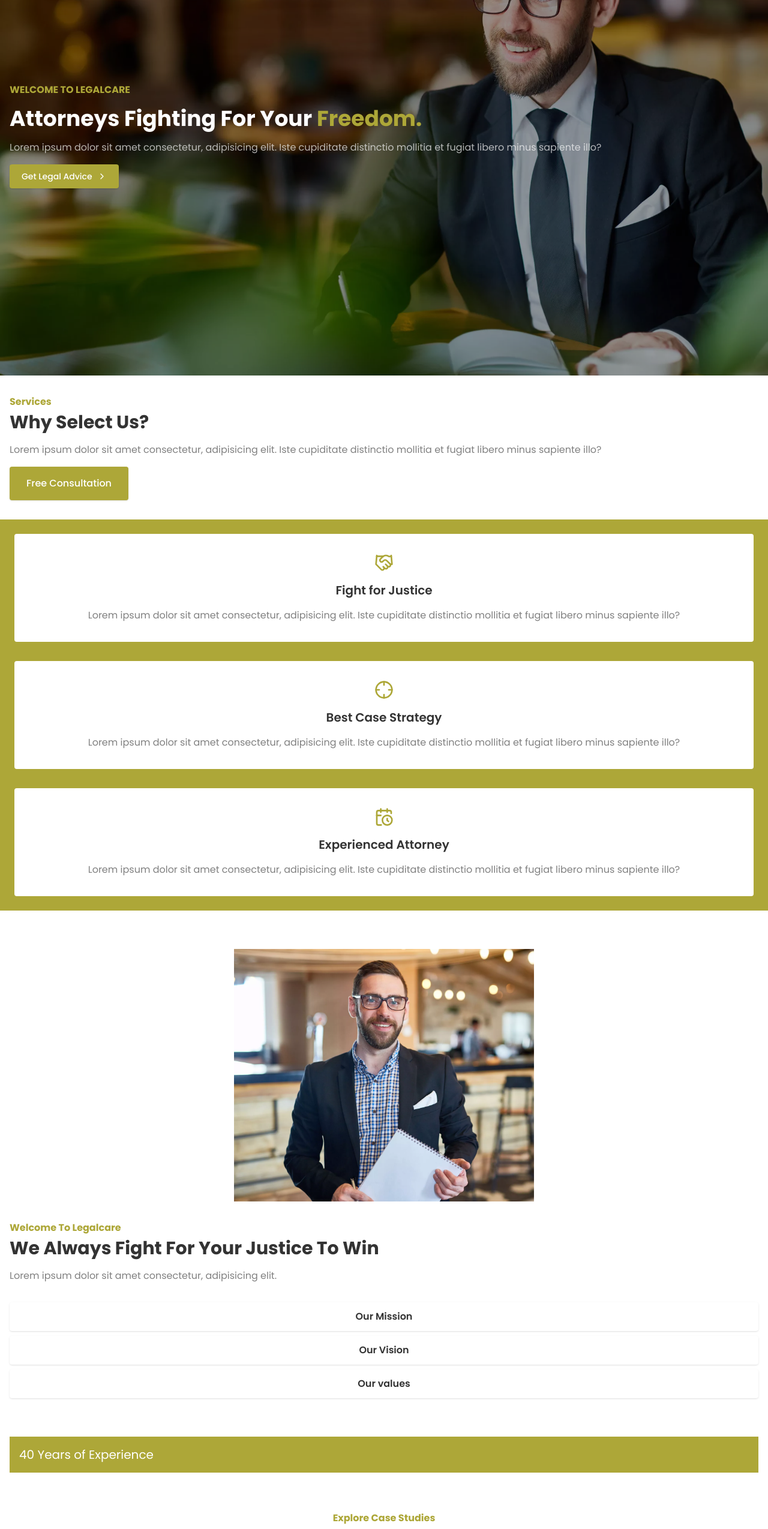
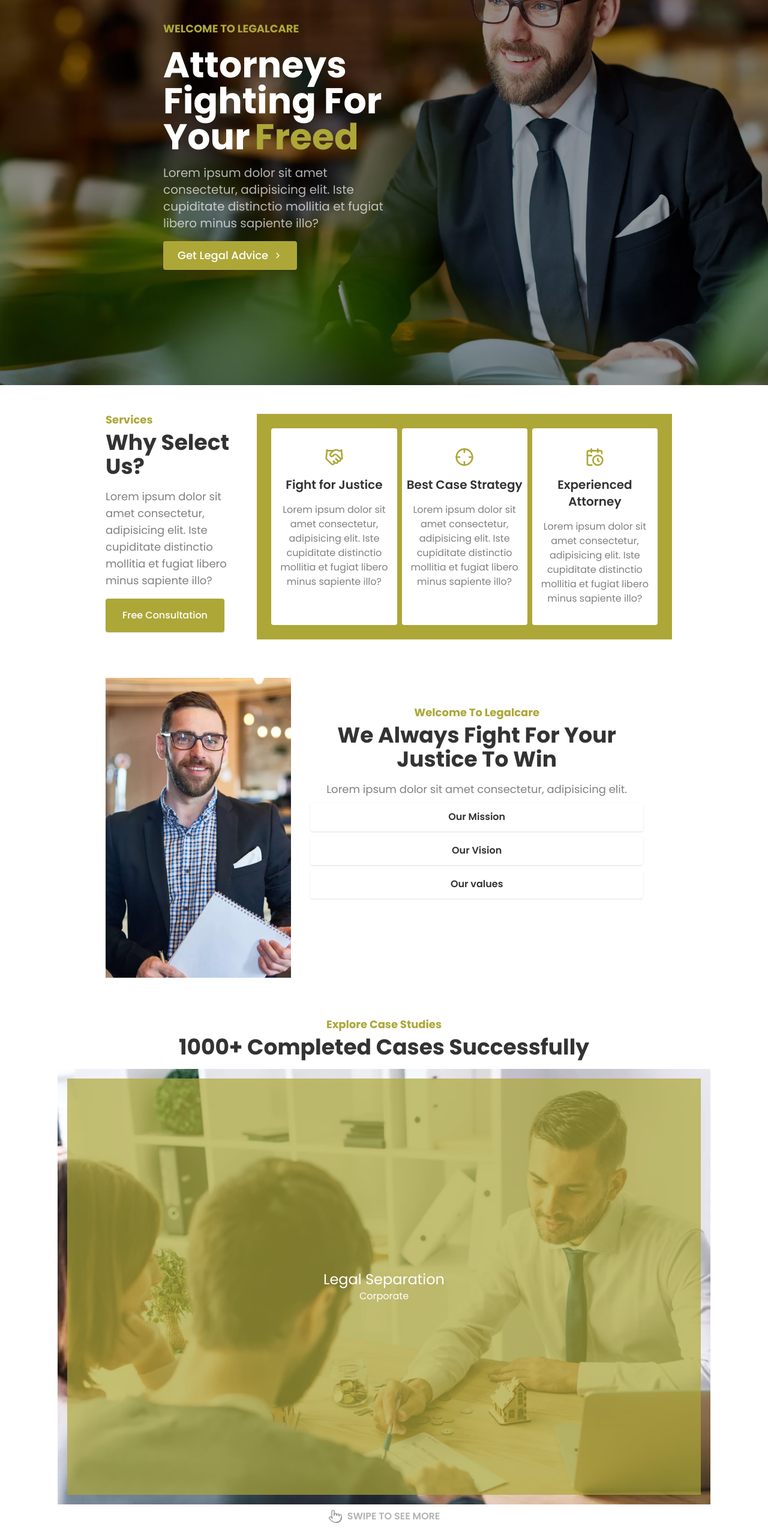
Before and after one commit to AlmeidaLucas2412/Lawyer-Page, a Next.js app: page / in a window 1280 px wide. Shown: the part 234-2783 px from the top of the page at 60% size. Built offline with nearby package versions, Linux system fonts and the light colour scheme.

Commit message:
Working on desktop version

```diff
--- a/app/(app)/sections/blog-section.tsx
+++ b/app/(app)/sections/blog-section.tsx
@@ -5,7 +5,7 @@ export const BlogSection = () => {
   return (
     <section className="flex flex-col px-4 py-8 gap-y-6">
       <Heading introduction="Our Blog" title="Recent Blog" alignCenter />
-      <div className="flex flex-col items-center gap-y-10">
+      <div className="flex flex-col items-center gap-y-10 md:flex-row md:gap-x-2">
         <BlogCard
           title="All you want to know about industrial laws"
           image="/latest-case_1.jpg"
--- a/app/(app)/sections/hero.tsx
+++ b/app/(app)/sections/hero.tsx
@@ -1,35 +1,43 @@
+"use client";
+
 import { Typewritter } from "@/components/typewritter";
 import { Button } from "@/components/ui/button";
 import { ChevronRight } from "lucide-react";
+import { motion } from "framer-motion";
 
 export const Hero = () => {
   return (
     <section
-      className="flex flex-col justify-center h-screen relative"
+      className="relative flex flex-col justify-center h-screen"
       style={{
         backgroundImage: "url('/hero-image.jpg')",
         backgroundSize: "cover",
         backgroundPosition: "center",
       }}
     >
-      <div className="absolute inset-0 bg-black/40 z-10">{""}</div>
-      <div className="flex flex-col gap-y-4 z-20 px-4">
-        <span className="uppercase text-emphasis font-bold">
+      <div className="absolute inset-0 z-10 bg-black/40">{""}</div>
+      <motion.div
+        className="z-20 flex flex-col px-4 gap-y-4 md:w-1/2 xl:w-1/3 xl:ml-[20%]"
+        initial={{ opacity: 0 }}
+        animate={{ opacity: 1 }}
+        transition={{ duration: 1 }}
+      >
+        <span className="font-bold uppercase text-emphasis xl:text-lg">
           Welcome to legalcare
         </span>
-        <h1 className="text-4xl font-bold text-background capitalize">
+        <h1 className="text-4xl font-bold capitalize text-background xl:text-6xl">
           Attorneys fighting for your
           <Typewritter textToShow="Freedom." />
         </h1>
-        <span className="text-neutral-50/70">
+        <span className="text-neutral-50/70 xl:text-xl">
           Lorem ipsum dolor sit amet consectetur, adipisicing elit. Iste
           cupiditate distinctio mollitia et fugiat libero minus sapiente illo?
         </span>
-        <Button className="flex gap-x-2 w-fit capitalize p-5">
-          <span>Get legal advice</span>
+        <Button className="flex p-5 capitalize gap-x-2 w-fit xl:p-6">
+          <span className="xl:text-lg">Get legal advice</span>
           <ChevronRight />
         </Button>
-      </div>
+      </motion.div>
     </section>
   );
 };
--- a/app/(app)/sections/services-section.tsx
+++ b/app/(app)/sections/services-section.tsx
@@ -5,16 +5,18 @@ import { CalendarClock, Crosshair, Handshake } from "lucide-react";
 
 export const ServicesSection = () => {
   return (
-    <section className="flex flex-col gap-y-4 px-4 py-8">
+    <section className="flex flex-col px-4 py-8 gap-y-4 xl:flex-row xl:items-center xl:gap-x-8 xl:px-44">
+      <div className="flex flex-col gap-y-4">
         <Heading
           introduction="Services"
           title="Why select us?"
           description="Lorem ipsum dolor sit amet consectetur, adipisicing elit. Iste cupiditate distinctio mollitia et fugiat libero minus sapiente illo?"
         />
-      <Button className="w-fit p-7 text-base">
+        <Button className="text-base w-fit p-7">
           <span>Free Consultation</span>
         </Button>
-      <div className="flex flex-col gap-y-8 bg-emphasis -mx-4 p-6 mt-4">
+      </div>
+      <div className="flex flex-col p-6 mt-4 -mx-4 gap-y-8 bg-emphasis md:flex-row md:gap-x-2">
         <ServiceCard
           icon={Handshake}
           title="Fight for Justice"
--- a/app/(app)/sections/studies-section.tsx
+++ b/app/(app)/sections/studies-section.tsx
@@ -1,5 +1,11 @@
 import { Heading } from "@/components/heading";
 import { StudiesCard } from "@/components/studies-card";
+import {
+  Carousel,
+  CarouselContent,
+  CarouselItem,
+} from "@/components/ui/carousel";
+import { Pointer } from "lucide-react";
 
 export const StudiesSection = () => {
   return (
@@ -9,9 +15,9 @@ export const StudiesSection = () => {
         title="1000+ completed cases successfully"
         alignCenter
       />
-      <div className="flex flex-col gap-y-6">
+      <div className="flex flex-col gap-y-6 md:hidden">
         <StudiesCard
-          image="/case-1.jpg"
+          image="/case-3.jpg"
           title="Legal Separation"
           description="Corporate"
         />
@@ -26,6 +32,40 @@ export const StudiesSection = () => {
           description="Corporate"
         />
       </div>
+      <Carousel
+        opts={{ loop: true }}
+        className="hidden md:flex md:flex-col md:px-20 md:gap-y-2"
+      >
+        <CarouselContent>
+          <CarouselItem>
+            <StudiesCard
+              image="/case-3.jpg"
+              title="Legal Separation"
+              description="Corporate"
+            />
+          </CarouselItem>
+          <CarouselItem>
+            <StudiesCard
+              image="/case-2.jpg"
+              title="Legal Separation"
+              description="Corporate"
+            />
+          </CarouselItem>
+          <CarouselItem>
+            <StudiesCard
+              image="/case-3.jpg"
+              title="Legal Separation"
+              description="Corporate"
+            />
+          </CarouselItem>
+        </CarouselContent>
+        <div className="hidden md:flex md:self-center md:gap-x-2">
+          <Pointer className="stroke-current text-description/60" />
+          <span className="font-semibold uppercase text-description/60">
+            Swipe to see more
+          </span>
+        </div>
+      </Carousel>
     </section>
   );
 };
--- a/app/(app)/sections/welcome-section.tsx
+++ b/app/(app)/sections/welcome-section.tsx
@@ -15,20 +15,20 @@ export const WelcomeSection = () => {
   };
 
   return (
-    <section className="flex flex-col px-4 py-8 gap-y-8">
+    <section className="flex flex-col px-4 py-8 gap-y-8 md:flex-row md:items-start xl:px-44 xl:items-center">
       <Image
         src="/welcome.jpg"
         width={500}
         height={500}
         alt="Attorney"
-        className="self-center"
+        className="self-center md:h-[500px] md:object-cover md:w-1/3"
       />
+      <div className="flex flex-col gap-y-2 md:p-8 md:text-center md:flex-1">
         <Heading
           introduction="Welcome to legalcare"
           title="We always fight for your justice to win"
           description="Lorem ipsum dolor sit amet consectetur, adipisicing elit."
         />
-      <div className="flex flex-col gap-y-2">
         <Button
           onClick={() =>
             handleText(
@@ -65,10 +65,12 @@ export const WelcomeSection = () => {
         >
           <span className="text-base font-semibold">Our values</span>
         </Button>
+        <p className="xl:h-20 text-description">{text}</p>
+        <div className="p-4 bg-emphasis md:hidden">
+          <span className="text-xl text-background">
+            40 Years of Experience
+          </span>
         </div>
-      <p className="text-description">{text}</p>
-      <div className="p-4 bg-emphasis">
-        <span className="text-xl text-background">40 Years of Experience</span>
       </div>
     </section>
   );
--- a/components/heading.tsx
+++ b/components/heading.tsx
@@ -21,14 +21,16 @@ export const Heading = ({
       )}
     >
       <div className="flex flex-col gap-y-1">
-        <span className="font-bold capitalize text-emphasis">
+        <span className="font-bold capitalize text-emphasis xl:text-lg">
           {introduction}
         </span>
-        <h2 className="text-3xl font-bold capitalize text-foreground">
+        <h2 className="text-3xl font-bold capitalize text-foreground xl:text-4xl">
           {title}
         </h2>
       </div>
-      {description && <p className="text-description">{description}</p>}
+      {description && (
+        <p className="text-description xl:text-lg">{description}</p>
+      )}
     </div>
   );
 };
--- a/components/layout/footer.tsx
+++ b/components/layout/footer.tsx
@@ -4,7 +4,8 @@ import Image from "next/image";
 export const Footer = () => {
   return (
     <footer className="flex flex-col px-4 py-8 gap-y-8 bg-foreground">
-      <div className="flex flex-col gap-y-4">
+      <div className="flex flex-col gap-y-4 md:flex-row md:justify-around">
+        <div className="flex flex-col gap-y-4 md:w-1/3">
           <h2 className="text-3xl font-bold uppercase text-background">
             Legalcare
           </h2>
@@ -13,10 +14,9 @@ export const Footer = () => {
           </span>
           <p className="text-neutral-50/70">
             Lorem ipsum dolor sit amet consectetur adipisicing elit. Maiores,
-          velit doloremque blanditiis maxime alias saepe ad repellendus unde aut
-          iste!
+            velit doloremque blanditiis maxime alias saepe ad repellendus unde
+            aut iste!
           </p>
-      </div>
           <div className="flex gap-x-2">
             <div className="flex items-center justify-center rounded-full size-12 bg-background/20">
               <a href="#">
@@ -53,6 +53,7 @@ export const Footer = () => {
                   style={{ filter: "invert(1)" }}
                 />
               </a>
+            </div>
           </div>
         </div>
         <ul className="flex flex-col gap-y-4 text-background">
@@ -99,6 +100,7 @@ export const Footer = () => {
             <span className="text-sm">3b5tO@example.com</span>
           </div>
         </div>
+      </div>
       <div className="flex flex-col gap-y-4">
         <span className="text-xl font-semibold text-background">
           Business Hours
--- a/components/layout/header.tsx
+++ b/components/layout/header.tsx
@@ -31,7 +31,7 @@ export const Header = () => {
         isSticky && "sticky top-0 z-50 bg-background"
       )}
     >
-      <nav className="flex flex-col px-4 py-2 text-sm xl:flex-row xl:justify-between">
+      <nav className="flex flex-col px-4 py-2 text-sm xl:flex-row xl:justify-between xl:py-4">
         <div className="flex items-center justify-between xl:justify-normal">
           <div className="flex flex-col">
             <h1
--- a/components/service-card.tsx
+++ b/components/service-card.tsx
@@ -8,9 +8,9 @@ type Props = {
 
 export const ServiceCard = ({ icon: Icon, title, description }: Props) => {
   return (
-    <div className="bg-background flex flex-col px-2 py-8 rounded-sm gap-y-4 items-center text-center">
-      <Icon className="size-8 stroke-current text-emphasis" />
-      <span className="text-foreground text-xl font-semibold">{title}</span>
+    <div className="flex flex-col items-center px-2 py-8 text-center rounded-sm bg-background gap-y-4">
+      <Icon className="stroke-current size-8 text-emphasis" />
+      <span className="text-xl font-semibold text-foreground">{title}</span>
       <p className="text-description">{description}</p>
     </div>
   );
--- a/components/studies-card.tsx
+++ b/components/studies-card.tsx
@@ -14,7 +14,7 @@ export const StudiesCard = ({ image, title, description }: Props) => {
         width={500}
         height={500}
         alt="Attorney"
-        className="object-cover w-full  h-80"
+        className="object-cover w-full"
       />
       <div className="absolute flex flex-col w-[calc(100%-2rem)] h-[calc(100%-2rem)] bg-emphasis/70 text-background items-center justify-center">
         <span className="text-2xl">{title}</span>
--- a/components/typewritter.tsx
+++ b/components/typewritter.tsx
@@ -11,12 +11,15 @@ export const Typewritter = ({ textToShow }: Props) => {
   const writeText = (text: string, i = 0) => {
     if (i < text.length) {
       setText(text.slice(0, i + 1));
-      setTimeout(() => writeText(text, i + 1), 250);
+      setTimeout(() => writeText(text, i + 1), 400);
+    } else if (text.length === textToShow.length) {
+      setText("");
+      setTimeout(() => writeText(textToShow), 400);
     }
   };
 
   useEffect(() => {
-    writeText(textToShow);
+    setTimeout(() => writeText(textToShow), 1000);
   }, []);
 
   return <span className="ml-2 text-emphasis">{text}</span>;
```
Lines whose indentation alone changed are shown as unchanged.
